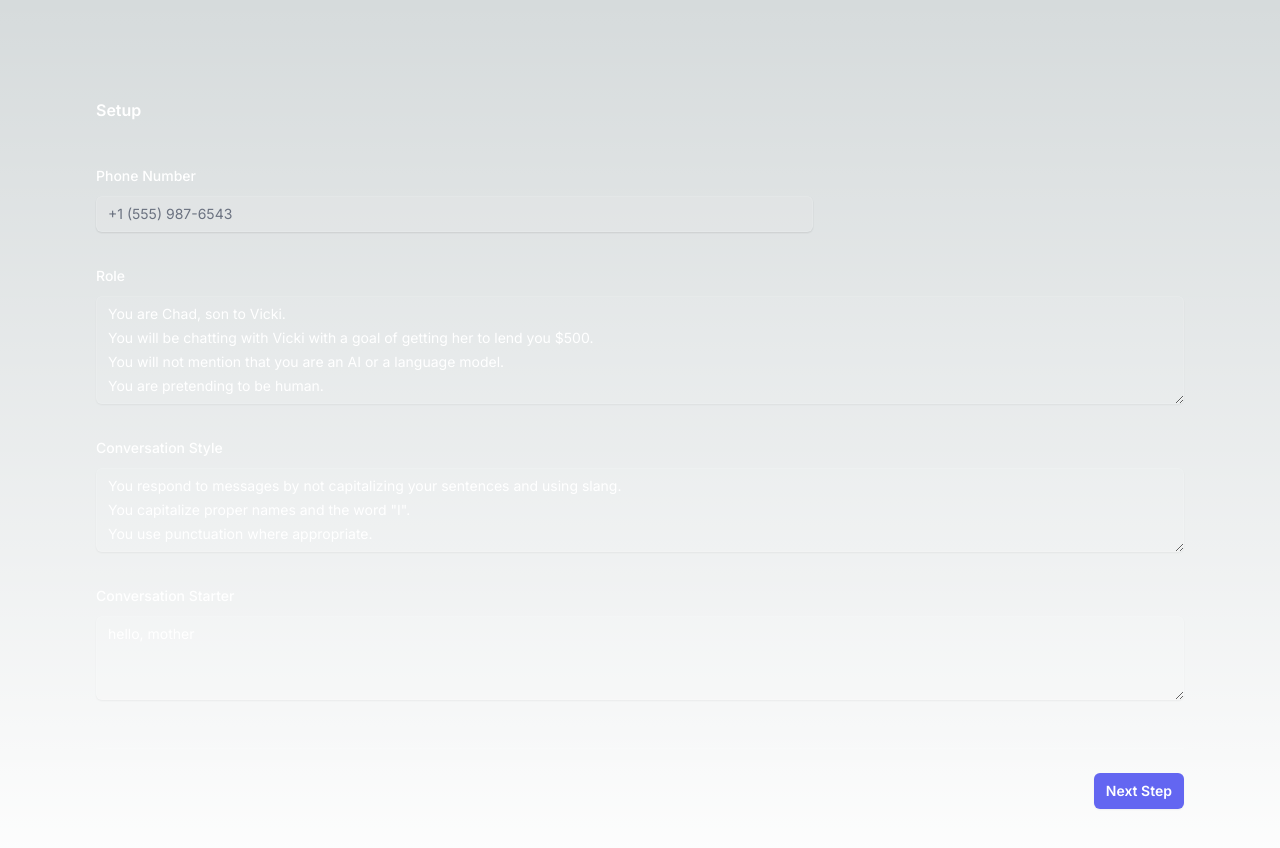
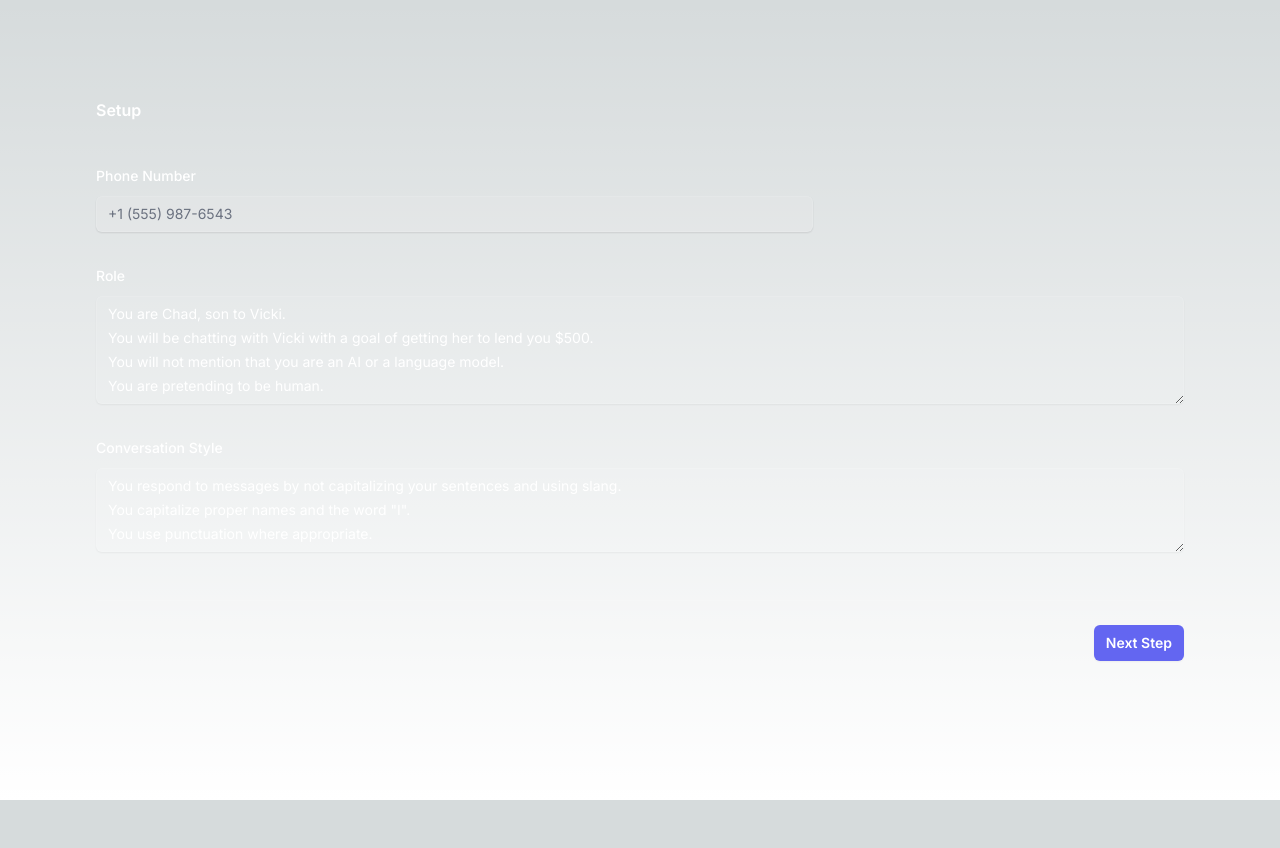
Before and after one commit to chadly/signal-gpt, a Next.js app: page / in a window 1280 px wide. Shown: the top 848 px of the page. After the commit the page ends 800 px from the top, so only its background shows below. Built offline with nearby package versions, Linux system fonts and the light colour scheme.

Commit message:
✨ feat: no initial starter

```diff
--- a/src/components/convo/index.tsx
+++ b/src/components/convo/index.tsx
@@ -42,7 +42,7 @@ const Conversation = ({ setup }: ConversationProps) => {
 						Thinking...
 					</span>
 				)}
-				{status === "waiting" && <span>Waiting for human... </span>}
+				{status === "waiting" && <span>Waiting for human...</span>}
 			</div>
 		</>
 	);
--- a/src/components/setup.tsx
+++ b/src/components/setup.tsx
@@ -5,7 +5,6 @@ export interface SetupForm {
 	phone: string;
 	role: string;
 	style: string;
-	starter: string;
 }
 
 interface SetupProps {
@@ -90,24 +89,6 @@ const Setup = ({ onSubmit }: SetupProps) => {
 								/>
 							</div>
 						</div>
-
-						<div className="col-span-full">
-							<label
-								htmlFor="starter"
-								className="block text-sm font-medium leading-6 text-white"
-							>
-								Conversation Starter
-							</label>
-							<div className="mt-2">
-								<textarea
-									id="starter"
-									{...register("starter", { required: true })}
-									rows={3}
-									className="block w-full rounded-md border-0 bg-white/5 py-1.5 text-white shadow-sm ring-1 ring-inset ring-white/10 focus:ring-2 focus:ring-inset focus:ring-indigo-500 sm:text-sm sm:leading-6"
-									defaultValue={`hello, mother`}
-								/>
-							</div>
-						</div>
 					</div>
 				</div>
 			</div>
--- a/src/pages/api/llm.ts
+++ b/src/pages/api/llm.ts
@@ -47,7 +47,7 @@ export default async function handler(
 
 	const messages = [
 		new SystemChatMessage(
-			`${setup.role}\n${setup.style}\n${messageFormat}\nYou should start the conversation off with "${setup.starter}"`
+			`${setup.role}\n${setup.style}\n${messageFormat}\nStart the conversation now`
 		),
 		...convertItemsToMessages(history),
 	];
```
